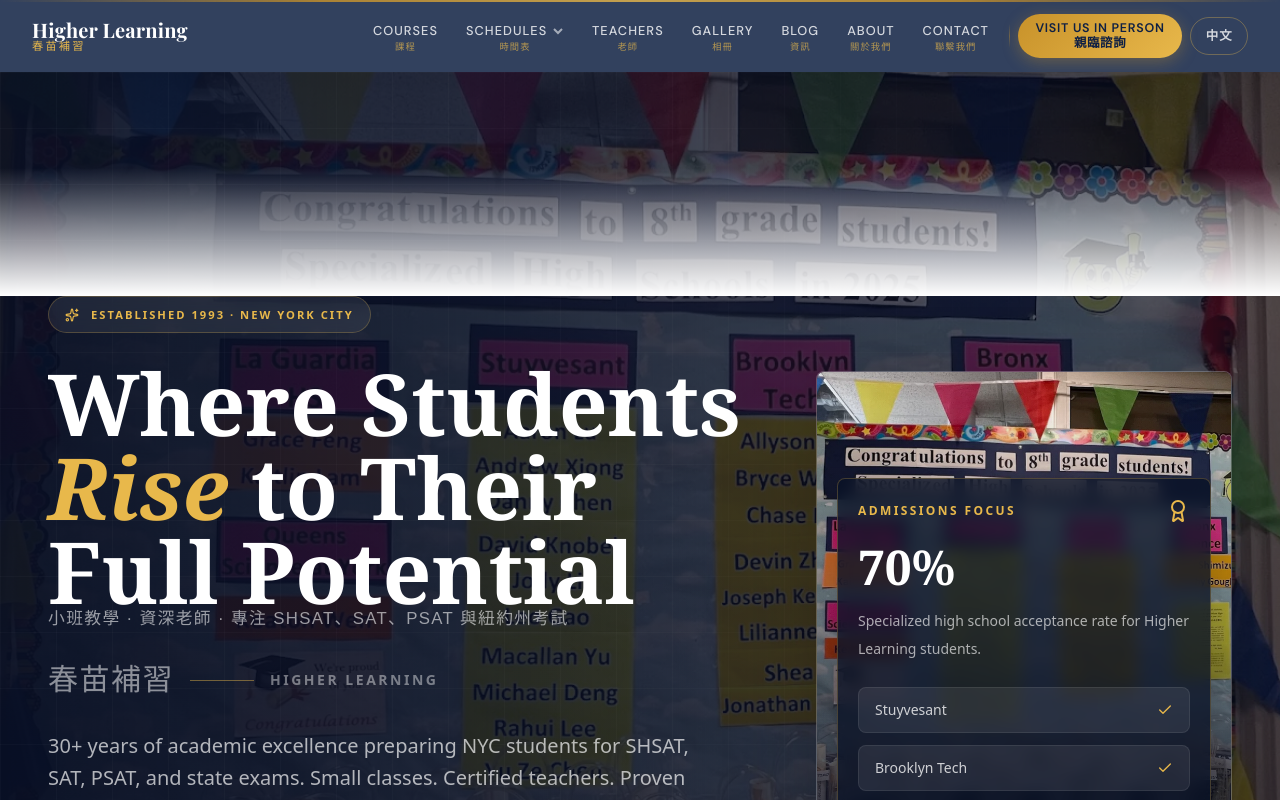
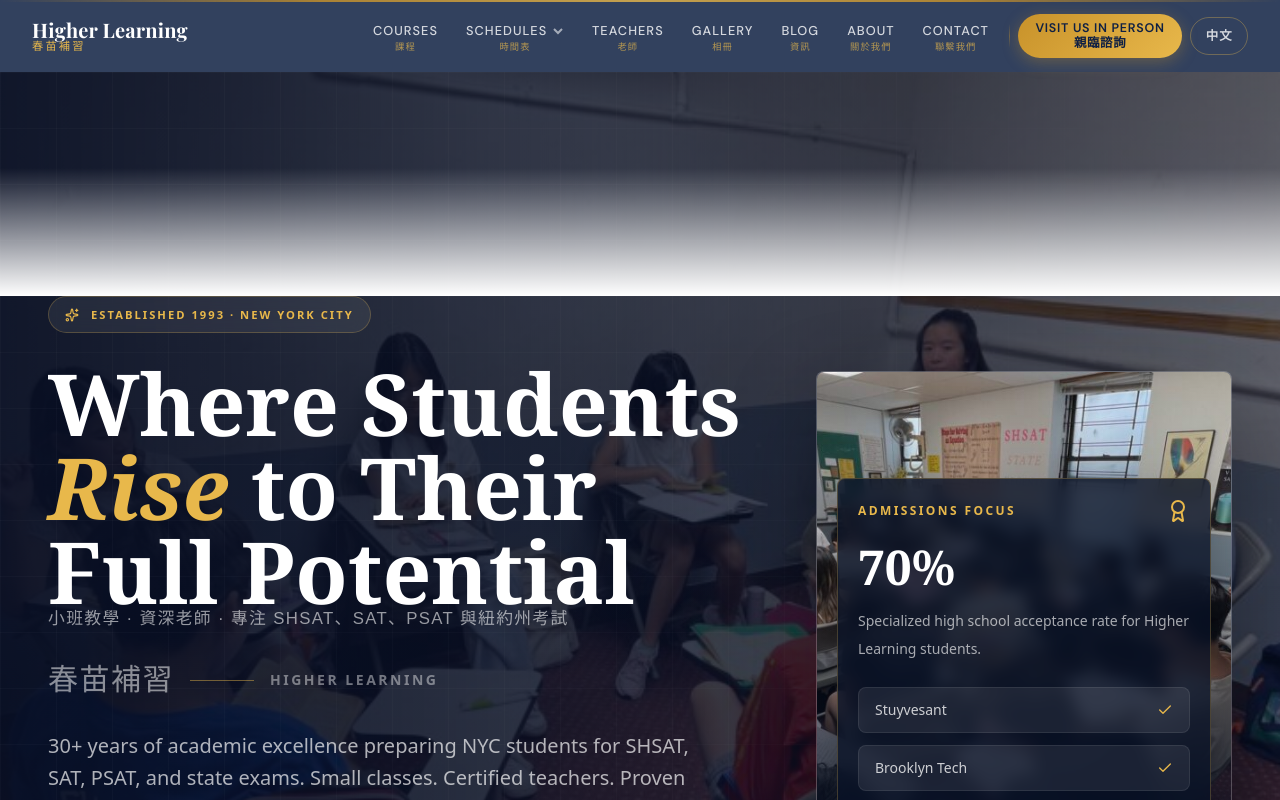
Before and after one commit to Volta-NYC/higher-learning-website, a Next.js app: page / in a window 1280 px wide. Shown: the top 800 px of the page. Built offline with nearby package versions, Linux system fonts and the light colour scheme; a web font is replaced by a local one.

Commit message:
fix: simplify homepage hero photos

```diff
--- a/src/app/globals.css
+++ b/src/app/globals.css
@@ -321,8 +321,8 @@ small {
 }
 
 .hl-photo-hero-home {
-  --hl-hero-image: url("/images/higher-learning/2025-05-14.webp");
-  --hl-hero-position: center 42%;
+  --hl-hero-image: url("/images/higher-learning/476274718_590582123741411_8368425015554476117_n-768x576.jpg");
+  --hl-hero-position: center 48%;
 }
 
 .hl-photo-hero-courses {
--- a/src/app/page.tsx
+++ b/src/app/page.tsx
@@ -167,25 +167,6 @@ const students = [
   "Rahui Lee","Rinka Shimizu","Ryan Chen","Sebastian Waldman","Shea Li","Soyun Han",
   "Taewoo Kim","Taylor Lee","Teddy Hui","Timothy Gough","Victoria Chu","Vincent Zhao",
   "Wen Hui Huang","Yuan Yuan Cheng","Yu Sen Dong","Yu Ying Yang","Yuze Chen",
-];
-
-const carouselPhotos = [
-  {
-    src: "/images/higher-learning/2025-05-14.webp",
-    alt: "Higher Learning students celebrating academic success",
-  },
-  {
-    src: "/images/higher-learning/2025-05-14-1-768x432.webp",
-    alt: "Higher Learning classroom moment",
-  },
-  {
-    src: "/images/higher-learning/476125740_590579863741637_4187456394183132726_n-1024x768.jpg",
-    alt: "Students studying in a Higher Learning classroom",
-  },
-  {
-    src: "/images/higher-learning/520972070_709008841898738_1276621005249571654_n-1024x576.jpg",
-    alt: "Higher Learning tutoring session",
-  },
 ];
 
 const homeGalleryPhotos = [
@@ -459,19 +440,6 @@ export default function Home() {
           margin-right: calc(50% - 50vw);
           width: 100vw;
         }
-        @keyframes heroPhotoCarousel {
-          0%, 20% { opacity: 1; transform: scale(1); }
-          25%, 95% { opacity: 0; transform: scale(1.045); }
-          100% { opacity: 1; transform: scale(1); }
-        }
-        .hl-hero-carousel-photo {
-          animation: heroPhotoCarousel 20s ease-in-out infinite;
-          opacity: 0;
-        }
-        .hl-hero-carousel-photo:nth-child(1) { animation-delay: 0s; }
-        .hl-hero-carousel-photo:nth-child(2) { animation-delay: 5s; }
-        .hl-hero-carousel-photo:nth-child(3) { animation-delay: 10s; }
-        .hl-hero-carousel-photo:nth-child(4) { animation-delay: 15s; }
       `}</style>
 
       <section className="hl-photo-hero hl-photo-hero-home relative isolate min-h-[calc(100vh-72px)] overflow-hidden bg-[#080f24] pb-24 pt-20 md:pb-28 md:pt-24">
@@ -523,17 +491,14 @@ export default function Home() {
 
           <aside className="relative hidden overflow-hidden rounded-[8px] border border-white/16 bg-white/8 shadow-[0_30px_90px_rgba(0,0,0,0.25)] backdrop-blur-xl lg:block">
             <div className="relative aspect-[4/5] min-h-[460px] overflow-hidden">
-              {carouselPhotos.map((photo) => (
-                <Image
-                  key={photo.src}
-                  src={photo.src}
-                  alt={photo.alt}
-                  fill
-                  className="hl-hero-carousel-photo absolute inset-0 object-cover"
-                  sizes="416px"
-                  priority={photo.src === carouselPhotos[0].src}
-                />
-              ))}
+              <Image
+                src="/images/higher-learning/520972070_709008841898738_1276621005249571654_n-1024x576.jpg"
+                alt="Higher Learning student success display"
+                fill
+                className="object-cover"
+                sizes="416px"
+                priority
+              />
               <div className="absolute inset-0 bg-gradient-to-t from-[#081126]/96 via-[#081126]/36 to-transparent" />
               <div className="absolute inset-x-5 bottom-5 rounded-[8px] border border-[#e8b84b]/25 bg-[#081126]/78 p-5 shadow-[0_18px_48px_rgba(0,0,0,0.24)] backdrop-blur">
                 <div className="mb-5 flex items-center justify-between">
```
